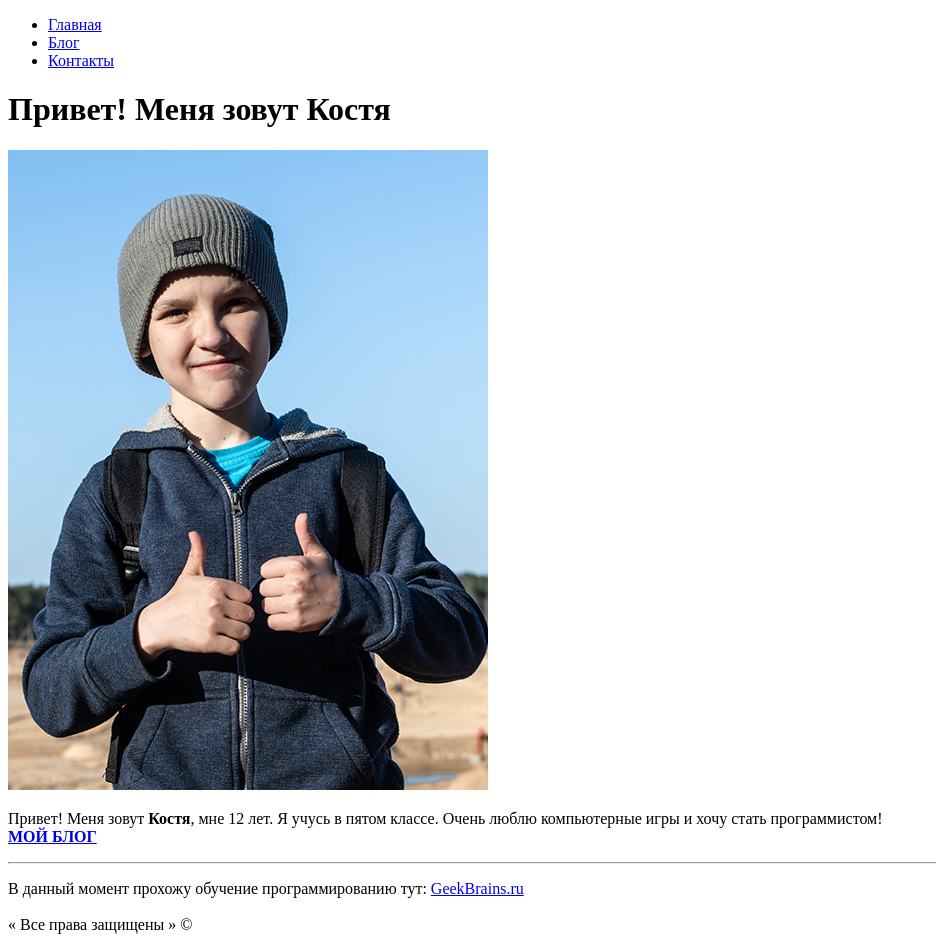
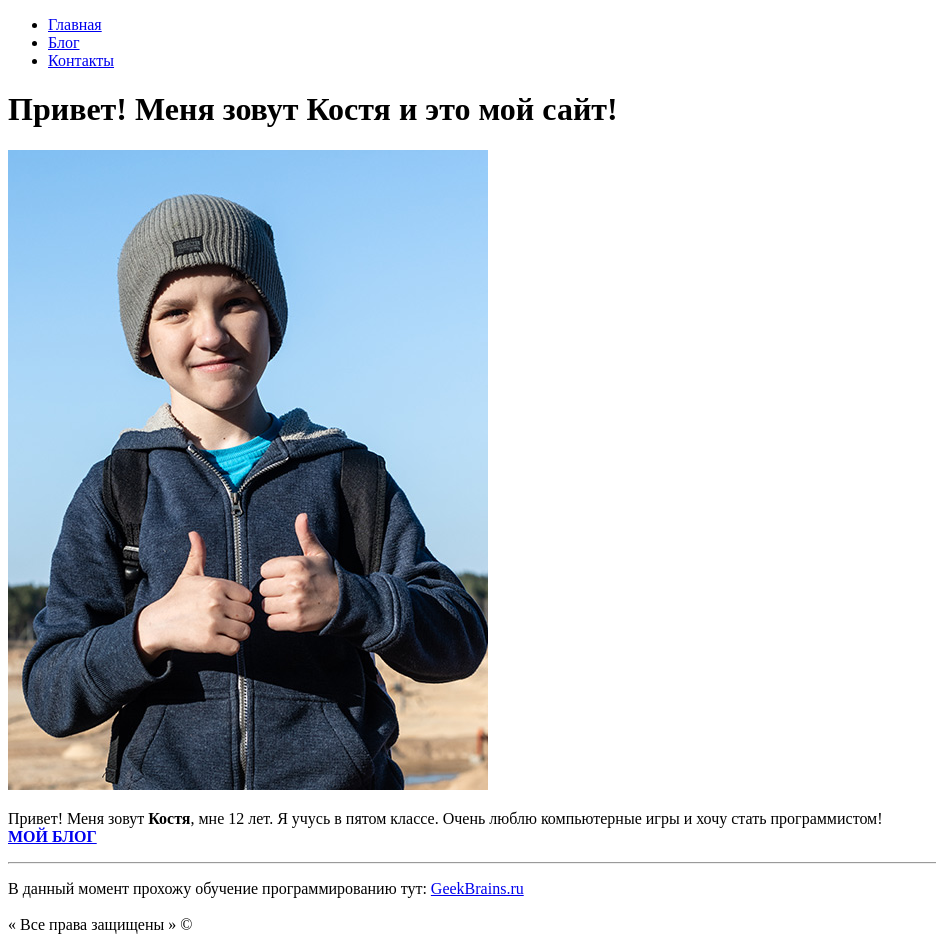
Before and after one commit to 3dpyhon/2020-05-21_git_test, a plain HTML site: page index.html in a window 1280 px wide. Shown: the whole page, without its empty margins (0-936 px from the left). Drawn offline with Linux system fonts and the light colour scheme.

Commit message:
h1 modified

```diff
--- a/index.html
+++ b/index.html
@@ -14,7 +14,7 @@
     <li><a href="about.html">Контакты</a></li>
 </ul>
 
-<h1><b>Привет! Меня зовут Костя</b></h1>
+<h1><b>Привет! Меня зовут Костя и это мой сайт!</b></h1>
 
 <img src="image/avatar.jpg"
      alt="Моя фотография"
```
